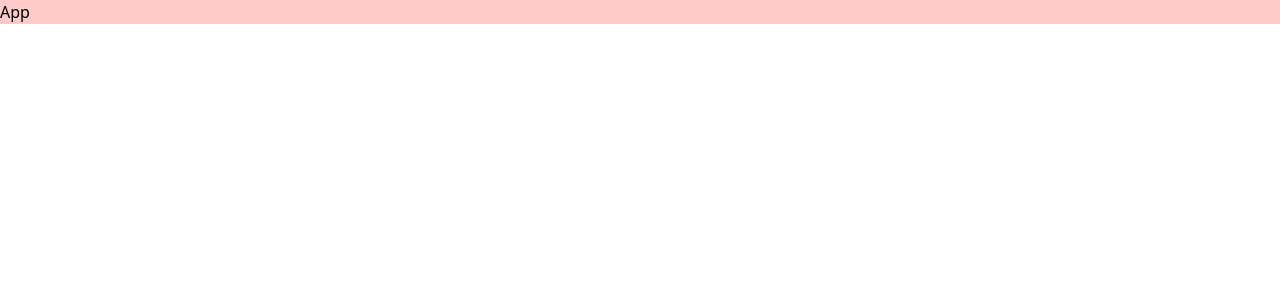
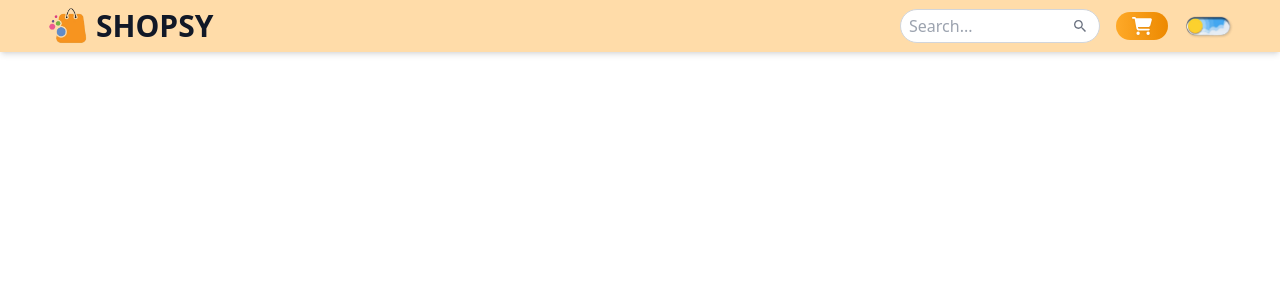
Before and after one commit to tokhy1/Shopsy-Ecommerce-Design, a React (Vite) app: page / in a window 1280 px wide. Shown: the top 300 px of the page. Built offline with nearby package versions, Linux system fonts and the light colour scheme.

Commit message:
finish upper navbar

```diff
--- a/index.html
+++ b/index.html
@@ -1,5 +1,5 @@
 <!DOCTYPE html>
-<html lang="en">
+<html lang="en" class="">
 
 <head>
   <meta charset="UTF-8" />
--- a/package.json
+++ b/package.json
@@ -1,5 +1,5 @@
 {
-  "name": "shopsy-ecommerce-design",
+  "name": "shopsy-eccommerce-design",
   "private": true,
   "version": "0.0.0",
   "type": "module",
@@ -11,7 +11,8 @@
   },
   "dependencies": {
     "react": "^18.3.1",
-    "react-dom": "^18.3.1"
+    "react-dom": "^18.3.1",
+    "react-icons": "^5.2.1"
   },
   "devDependencies": {
     "@types/react": "^18.3.3",
--- a/src/App.jsx
+++ b/src/App.jsx
@@ -1,5 +1,11 @@
+import Navbar from "./components/Navbar/Navbar";
+
 const App = () => {
-  return <div className="bg-red-200">App</div>;
+  return (
+    <div>
+      <Navbar />
+    </div>
+  );
 };
 
 export default App;
--- /dev/null
+++ b/src/components/Navbar/DarkMode.jsx
@@ -0,0 +1,42 @@
+import LightButton from "../../assets/website/light-mode-button.png";
+import DarkButton from "../../assets/website/dark-mode-button.png";
+import { useState, useEffect } from "react";
+
+const DarkMode = () => {
+  const [theme, setTheme] = useState(
+    localStorage.getItem("theme") ? localStorage.getItem("theme") : "light"
+  );
+
+  const rootElement = document.documentElement; // the HTML element
+
+  useEffect(() => {
+    if (theme === "dark") {
+      rootElement.classList.add("dark");
+      localStorage.setItem("theme", "dark");
+    } else {
+      rootElement.classList.remove("dark");
+      localStorage.setItem("theme", "light");
+    }
+  }, [rootElement.classList, theme]);
+
+  return (
+    <div className="relative">
+      <img
+        src={LightButton}
+        alt="light mode button"
+        onClick={() => setTheme(theme === "light" ? "dark" : "light")}
+        className={`w-12 cursor-pointer drop-shadow-[1px_1px_1px_rgba(0,0,0,0.1)] transition-all duration-300 absolute right-0 z-10 ${
+          theme === "dark" ? "opacity-0" : "opacity-100"
+        }`}
+      />
+      <img
+        src={DarkButton}
+        alt="dark mode button"
+        onClick={() => setTheme(theme === "light" ? "dark" : "light")}
+        className="w-12 cursor-pointer drop-shadow-[1px_1px_1px_rgba(0,0,0,0.1)] transition-all duration-300"
+      />
+    </div>
+  );
+};
+
+export default DarkMode;
--- /dev/null
+++ b/src/components/Navbar/Navbar.jsx
@@ -0,0 +1,58 @@
+import Logo from "../../assets/logo.png";
+import { IoMdSearch } from "react-icons/io";
+import { FaCartShopping } from "react-icons/fa6";
+import DarkMode from './DarkMode'
+
+const Navbar = () => {
+  return (
+    <div className="shadow-md bg-white dark:bg-gray-900 dark:text-white duration-200 relative z-40">
+      {/* Upper Navbar */}
+      <div className="bg-primary/40 py-2">
+        <div className="container flex justify-between items-center">
+          <div>
+            <a
+              href="#"
+              className="uppercase font-bold dark:text-white text-gray-900 text-2xl sm:text-3xl flex gap-2"
+            >
+              <img src={Logo} alt="shopsy logo" className="w-10" />
+              Shopsy
+            </a>
+          </div>
+
+          {/* Search bar */}
+          <div className="flex items-center justify-between gap-4">
+            <div className="group hidden sm:block relative">
+              <input
+                type="text"
+                placeholder="Search..."
+                className="w-[200px] sm:w-[200px] group-hover:w-[300px] transition-all duration-300 rounded-full border border-gray-300 px-2 py-1 focus:outline-none focus:border-1 focus:border-primary dark:text-black"
+              />
+              <IoMdSearch className="text-gray-500 group-hover:text-primary absolute top-1/2 -translate-y-1/2 right-3" />
+            </div>
+
+            {/* Order button */}
+            <button
+              onClick={() => alert("This feature not available yet!")}
+              className="group bg-gradient-to-r from-primary to-secondary transition-all duration-200 text-white py-1 px-4 rounded-full flex items-center gap-3"
+            >
+              <span className="group-hover:block hidden transition-all duration-200 font-medium">
+                Order
+              </span>
+              <FaCartShopping className="text-xl text-white drop-shadow-sm" />
+            </button>
+
+            {/* Darkmode Switch */}
+            <div>
+              <DarkMode/>
+            </div>
+          </div>
+        </div>
+      </div>
+
+      {/* Lower Navbar */}
+      <div></div>
+    </div>
+  );
+};
+
+export default Navbar;
--- a/tailwind.config.js
+++ b/tailwind.config.js
@@ -1,8 +1,21 @@
 /** @type {import('tailwindcss').Config} */
 export default {
   content: ["./index.html", "./src/**/*.{js,ts,jsx,tsx}"],
+  darkMode: "class",
   theme: {
-    extend: {},
+    extend: {
+      colors: {
+        primary: "#fea928",
+        secondary: "#ed8900",
+      },
+      container: {
+        center: true,
+        padding: {
+          DEFAULT: "1rem",
+          sm: "3rem",
+        },
+      },
+    },
   },
   plugins: [],
 };
```
Also changed, not shown: 1 other file (tests, documents, lock files or other folders).
